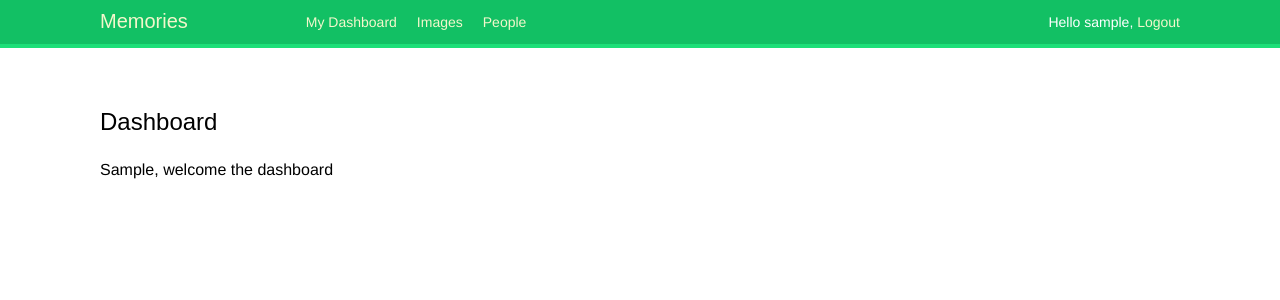
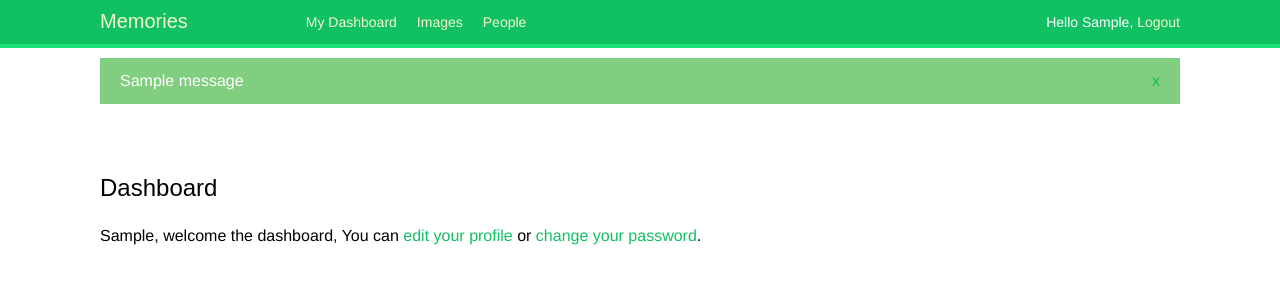
Before and after one commit to mohammed-manahi/memories, a Django app: page /account/ in a window 1280 px wide. Shown: the top 300 px of the page. Run offline with Django 4.2, Linux system fonts and the light colour scheme; a user stored in the database is signed in; tables that the repository leaves empty hold one stand-in row (values such as "Sample post"); one stand-in notice (Sample message) is shown; some web fonts are replaced.

Commit message:
Implement user edit which edits default user fields and profile fields

```diff
--- a/account/templates/account/dashboard.html
+++ b/account/templates/account/dashboard.html
@@ -4,5 +4,7 @@
 {% endblock %}
 {% block content %}
     <h2>Dashboard</h2>
-    <p> {{ request.user.username |capfirst }}, welcome the dashboard</p>
+    <p> {{ request.user.username |capfirst }}, welcome the dashboard,
+        You can <a href="{% url 'edit' %}">edit your profile</a> or
+        <a href="{% url 'password_change' %}">change your password</a>.</p>
 {% endblock %}
--- a/account/templates/base.html
+++ b/account/templates/base.html
@@ -27,13 +27,23 @@
     {% endif %}
     <span class="user">
         {% if request.user.is_authenticated %}
-            Hello {{ reques.user.first_name|default:request.user.username }},
+            Hello {{ reques.user.first_name|default:request.user.username|capfirst }},
             <a href="{% url 'logout' %}"> Logout</a>
         {% else %}
             <a href="{% url 'login' %}">Login</a>
         {% endif %}
     </span>
 </div>
+{% if messages %}
+    <ul class="messages">
+        {% for message in messages %}
+            <li class="{{ message.tags }}">
+                {{ message|safe }}
+                <a href="#" class="close">x</a>
+            </li>
+        {% endfor %}
+    </ul>
+{% endif %}
 <div id="content">
     {% block content %}
     {% endblock %}
--- a/account/urls.py
+++ b/account/urls.py
@@ -21,5 +21,6 @@ urlpatterns = [
     path('', views.dashboard, name='dashboard'),
     # Define user registration url
     path('register/', views.register, name='register'),
+    path('edit/', views.edit, name='edit')
 
 ]
--- a/account/views.py
+++ b/account/views.py
@@ -1,8 +1,10 @@
 from django.shortcuts import render
 from django.http import HttpResponse
 from django.contrib.auth import authenticate, login
-from account.forms import LoginForm, UserRegistrationForm
 from django.contrib.auth.decorators import login_required
+from django.contrib import messages
+from account.forms import LoginForm, UserRegistrationForm, UserEditForm, ProfileEditForm
+from account.models import Profile
 
 
 # def user_login(request):
@@ -35,6 +37,7 @@ def dashboard(request):
     context = {}
     return render(request, template, context)
 
+
 def register(request):
     # Create registration and use password check defined in user registration form
     if request.method == "POST":
@@ -44,6 +47,8 @@ def register(request):
             # set password method handles password hashing
             new_user.set_password(user_form.cleaned_data["password"])
             new_user.save()
+            # Create user profile when a new user is created
+            Profile.objects.create(user=new_user)
             template = "account/register_done.html"
             context = {"new_user": new_user}
             return render(request, template, context)
@@ -52,3 +57,25 @@ def register(request):
         template = "account/register.html"
         context = {"user_form": user_form}
         return render(request, template, context)
+
+
+@login_required
+def edit(request):
+    # Create uer edit view to edit user fields in user edit form and profile edit form
+    if request.method == "POST":
+        # Get the instance since this view performs edit
+        user_form = UserEditForm(data=request.POST, instance=request.user)
+        # Define files attribute because the profile fields contain photo upload
+        profile_form = ProfileEditForm(data=request.POST, instance=request.user.profile, files=request.FILES)
+        if user_form.is_valid() and profile_form.is_valid():
+            user_form.save()
+            profile_form.save()
+            messages.success(request, "Your profile has been updated successfully")
+        else:
+            messages.error(request, "An Error occurred while updating your profile")
+    else:
+        user_form = UserEditForm(instance=request.user)
+        profile_form = ProfileEditForm(instance=request.user.profile)
+    template = "account/edit.html"
+    context = {"user_form": user_form, "profile_form": profile_form}
+    return render(request, template, context)
```
Also changed, not shown: account/forms.py (+15 -0 lines), account/templates/account/edit.html (added, +13 -0 lines), media/users/2022/12/12/803094.jpg (added), media/users/2022/12/12/803094_gyfme9Y.jpg (added).
